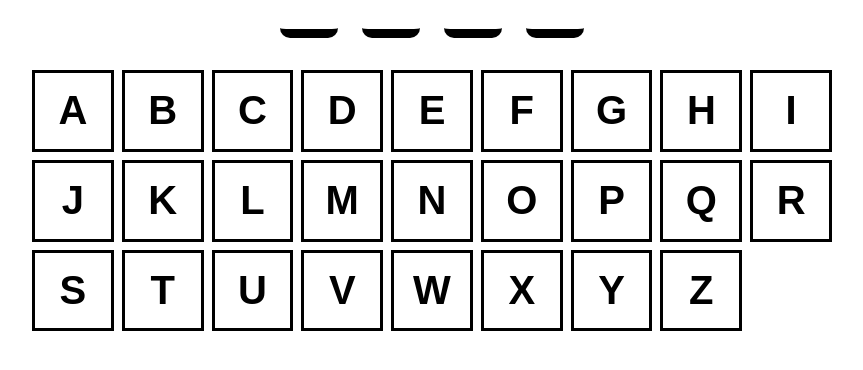
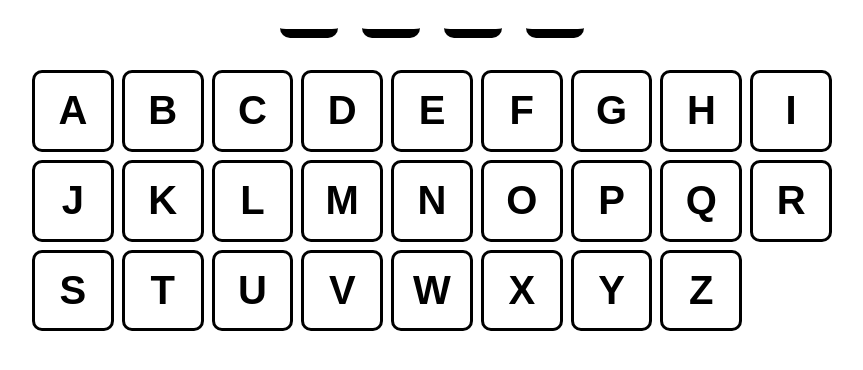
Before and after one commit to Mix-Liten/react-hangman_game, a React (Vite) app: page / in a window 1280 px wide. Shown: the part 210-580 px from the top of the page, without its empty margins (208-1071 px from the left). Built offline with nearby package versions, Linux system fonts and the light colour scheme.

Commit message:
update components/Keyboard style & fix wordList word

```diff
--- a/src/assets/wordList.json
+++ b/src/assets/wordList.json
@@ -103,7 +103,7 @@
   "catch",
   "cause",
   "cent",
-  "centre",
+  "center",
   "certain",
   "chair",
   "chairman",
--- a/src/components/Keyboard/Keyboard.module.css
+++ b/src/components/Keyboard/Keyboard.module.css
@@ -15,6 +15,8 @@
   font-weight: bold;
   cursor: pointer;
   color: black;
+  user-select: none;
+  border-radius: 10px;
 }
 
 .btn.active {
```
